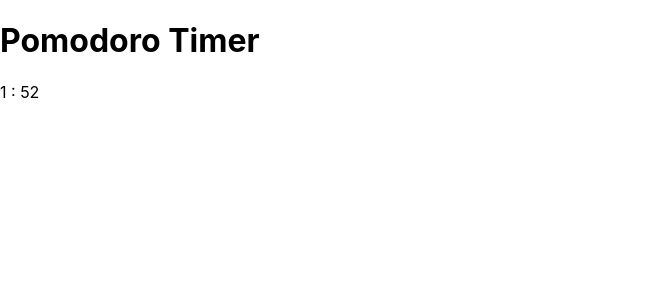
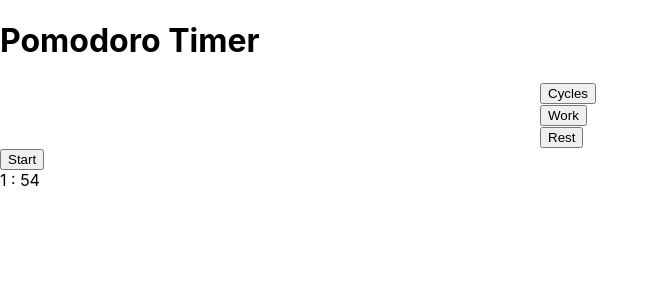
Before and after one commit to abeonweb/pomodoro, a React (Create React App) app: page / in a window 1280 px wide. Shown: the top 300 px of the page, without its empty margins (0-659 px from the left). Built offline with nearby package versions, Linux system fonts and the light colour scheme.

Commit message:
included several dropdwns for more functionality

```diff
--- a/src/App.js
+++ b/src/App.js
@@ -1,7 +1,35 @@
+import  usePomodoroData from "./usePomodoroData"
 import './App.css';
 import Pomodoro from './Pomodoro';
+import Dropdown from "./Dropdown";
 
 function App() {
+
+const [state, dispatch] = usePomodoroData()
+
+  const cycleOptions = {
+    name: "Cycles",
+    values: [2, 3, 4, 5],
+    type: "CYCLE"
+  }
+
+  const workOptions = {
+    name: "Work",
+    values: [25, 30, 40, 45],
+    type: "WORK"
+  }
+
+  const restOptions = {
+    name: "Rest",
+    values: [5, 10, 15],
+    type: "REST"
+  }
+
+  const handleStart = () => {
+    dispatch({type: "CYCLE"})
+    console.log(state)
+  }
+
   return (
     <div className="App">
       <header className="App-header">
@@ -10,11 +38,19 @@ function App() {
         </h1>
       </header>
       <div>
-          {/* cycle count dropdown */}
-          {/* work time dropdown */}
-          {/* rest time dropdown */}
-          {/* start button */}
+        {/* cycle count dropdown */}
+        <Dropdown options ={cycleOptions} dispatch={dispatch}/>
+
+        {/* work time dropdown */}
+        <Dropdown options ={workOptions} dispatch={dispatch}/>
+
+        {/* rest time dropdown */}
+        <Dropdown options ={restOptions} dispatch={dispatch}/>
+
       </div>
+        {/* start button */}
+      <button onClick={handleStart}>Start</button>
+
       <div>
         {/* open a modal */}
         {/* run the pomodoro for x cycles */}
@@ -24,4 +60,6 @@ function App() {
   );
 }
 
+
+
 export default App;
```
